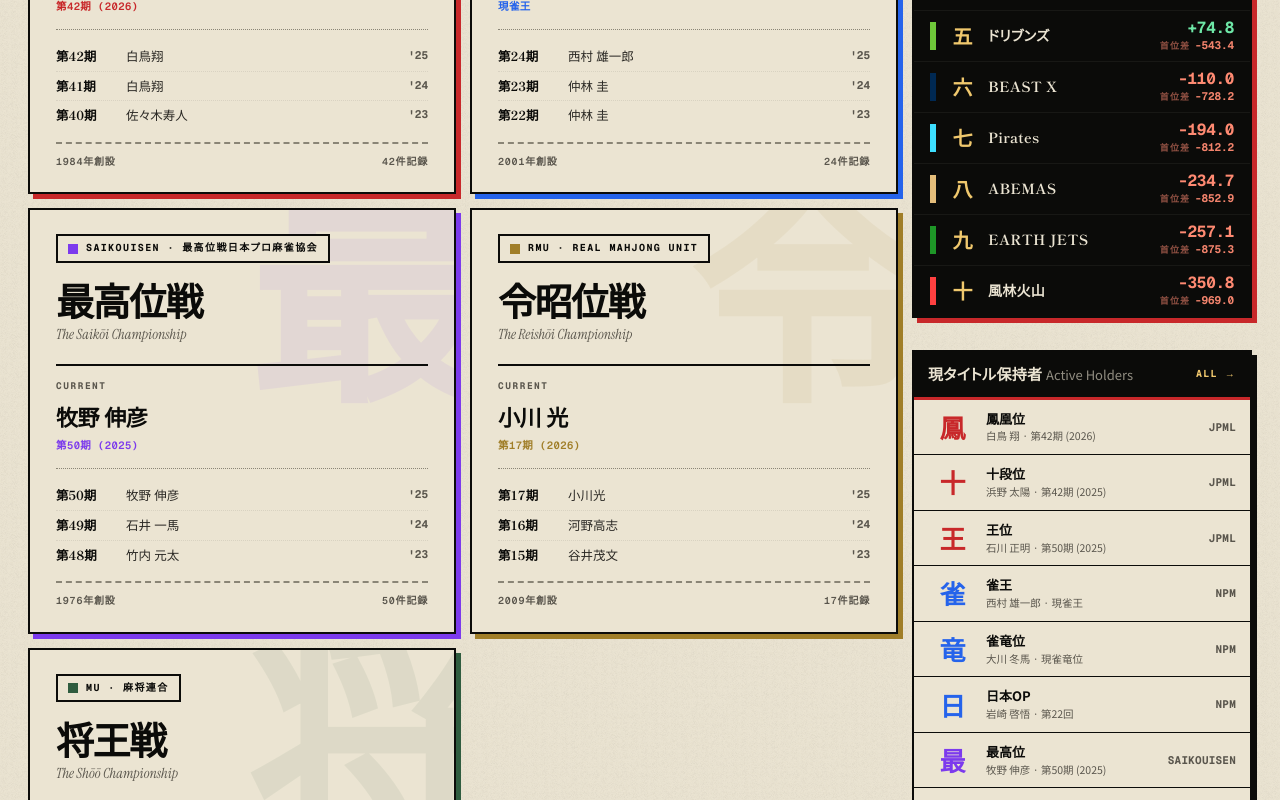
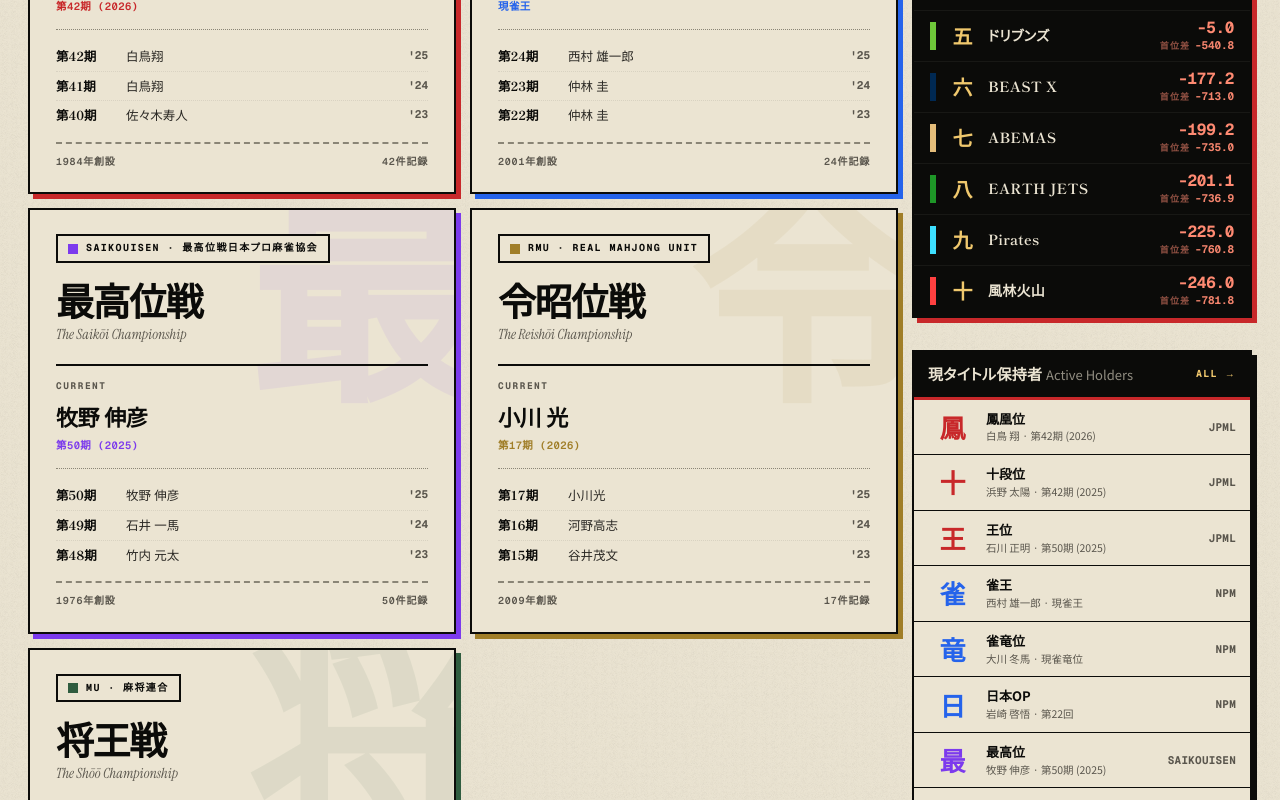
Before and after one commit to icnmyb/tsumora, a Next.js app: page / in a window 1280 px wide. Shown: the part 1619-2419 px from the top of the page. Built offline with nearby package versions, Linux system fonts and the light colour scheme.

Commit message:
Mリーグ11月16日・17日結果を反映

```diff
--- a/app/mleague/season-data.ts
+++ b/app/mleague/season-data.ts
@@ -54,7 +54,7 @@ const SCHEDULE_TEAM_SLUGS: Record<MLeagueTeamId, string> = {
   pirates: "pirates",
 };
 
-const COMPLETED_THROUGH = "2026-11-13";
+const COMPLETED_THROUGH = "2026-11-17";
 
 const upcomingMatches: RegularSeasonMatch[] = MLEAGUE_REGULAR_2026_27_TABLES
   .filter(([date]) => date > COMPLETED_THROUGH)
@@ -68,73 +68,74 @@ export const REGULAR_2026_27 = {
   season: "2026-27",
   startDate: "2026-09-14",
   asOf: COMPLETED_THROUGH,
-  gamesPlayed: 136,
+  gamesPlayed: 144,
   totalGames: 300,
   summary:
-    "大和証券Mリーグ2026-27は11月13日終了時点で136試合を消化。永井孝典、朝倉康心、佐野ひなこ、茅森早香が同日のトップを獲得し、KADOKAWAサクラナイツが618.2ptで暫定首位に立った。",
+    "大和証券Mリーグ2026-27は11月17日終了時点で144試合を消化。東城りお、鈴木たろう、三浦智博、滝沢和典、白鳥翔が同日のトップを獲得し、KADOKAWAサクラナイツが535.8ptで暫定首位に立った。",
   standings: [
-    { rank: 1, teamSlug: "sakura-knights", points: 618.2, gamesPlayed: 56, gamesTotal: 120, firsts: 23, bestScore: 62800 },
-    { rank: 2, teamSlug: "raiden", points: 180.1, gamesPlayed: 54, gamesTotal: 120, firsts: 17, bestScore: 81900 },
-    { rank: 3, teamSlug: "konami", points: 174.2, gamesPlayed: 54, gamesTotal: 120, firsts: 17, bestScore: 62200 },
-    { rank: 4, teamSlug: "phoenix", points: 99.3, gamesPlayed: 54, gamesTotal: 120, firsts: 12, bestScore: 71100 },
-    { rank: 5, teamSlug: "drivens", points: 74.8, gamesPlayed: 54, gamesTotal: 120, firsts: 15, bestScore: 66700 },
-    { rank: 6, teamSlug: "beast-x", points: -110.0, gamesPlayed: 54, gamesTotal: 120, firsts: 11, bestScore: 82700 },
-    { rank: 7, teamSlug: "pirates", points: -194.0, gamesPlayed: 56, gamesTotal: 120, firsts: 10, bestScore: 62600 },
-    { rank: 8, teamSlug: "abemas", points: -234.7, gamesPlayed: 54, gamesTotal: 120, firsts: 10, bestScore: 81600 },
-    { rank: 9, teamSlug: "earth-jets", points: -257.1, gamesPlayed: 54, gamesTotal: 120, firsts: 12, bestScore: 61800 },
-    { rank: 10, teamSlug: "furinkazan", points: -350.8, gamesPlayed: 54, gamesTotal: 120, firsts: 9, bestScore: 74600 },
+    { rank: 1, teamSlug: "sakura-knights", points: 535.8, gamesPlayed: 58, gamesTotal: 120, firsts: 23, bestScore: 62800 },
+    { rank: 2, teamSlug: "konami", points: 241.2, gamesPlayed: 58, gamesTotal: 120, firsts: 19, bestScore: 62200 },
+    { rank: 3, teamSlug: "raiden", points: 155.5, gamesPlayed: 58, gamesTotal: 120, firsts: 18, bestScore: 81900 },
+    { rank: 4, teamSlug: "phoenix", points: 121.0, gamesPlayed: 56, gamesTotal: 120, firsts: 12, bestScore: 53500 },
+    { rank: 5, teamSlug: "drivens", points: -5.0, gamesPlayed: 58, gamesTotal: 120, firsts: 16, bestScore: 66700 },
+    { rank: 6, teamSlug: "beast-x", points: -177.2, gamesPlayed: 58, gamesTotal: 120, firsts: 12, bestScore: 86000 },
+    { rank: 7, teamSlug: "abemas", points: -199.2, gamesPlayed: 58, gamesTotal: 120, firsts: 11, bestScore: 81600 },
+    { rank: 8, teamSlug: "earth-jets", points: -201.1, gamesPlayed: 58, gamesTotal: 120, firsts: 14, bestScore: 61800 },
+    { rank: 9, teamSlug: "pirates", points: -225.0, gamesPlayed: 58, gamesTotal: 120, firsts: 10, bestScore: 54200 },
+    { rank: 10, teamSlug: "furinkazan", points: -246.0, gamesPlayed: 56, gamesTotal: 120, firsts: 10, bestScore: 74700 },
   ] satisfies RegularSeasonStanding[],
   playerStats: [
-    { playerId: "setokuma", teamSlug: "raiden", games: 14, firsts: 8, seconds: 2, thirds: 4, fourths: 0, points: 483.8, bestScore: 81900 },
-    { playerId: "honda", teamSlug: "raiden", games: 16, firsts: 7, seconds: 3, thirds: 6, fourths: 0, points: 354.4, bestScore: 62300 },
-    { playerId: "okada", teamSlug: "sakura-knights", games: 13, firsts: 8, seconds: 1, thirds: 0, fourths: 4, points: 273.9, bestScore: 62800 },
-    { playerId: "hiro-shibata", teamSlug: "earth-jets", games: 16, firsts: 7, seconds: 3, thirds: 4, fourths: 2, points: 250.6, bestScore: 61800 },
-    { playerId: "watanabe", teamSlug: "drivens", games: 15, firsts: 7, seconds: 3, thirds: 1, fourths: 4, points: 231.8, bestScore: 47700 },
-    { playerId: "sasaki", teamSlug: "konami", games: 16, firsts: 7, seconds: 1, thirds: 2, fourths: 6, points: 151.2, bestScore: 62200 },
+    { playerId: "setokuma", teamSlug: "raiden", games: 15, firsts: 8, seconds: 2, thirds: 5, fourths: 0, points: 457.0, bestScore: 81900 },
+    { playerId: "honda", teamSlug: "raiden", games: 17, firsts: 8, seconds: 3, thirds: 6, fourths: 0, points: 409.5, bestScore: 62300 },
+    { playerId: "okada", teamSlug: "sakura-knights", games: 14, firsts: 8, seconds: 1, thirds: 0, fourths: 5, points: 233.1, bestScore: 62800 },
     { playerId: "shirinashihama_wataru", teamSlug: "sakura-knights", games: 15, firsts: 5, seconds: 5, thirds: 2, fourths: 3, points: 221.0, bestScore: 59100 },
-    { playerId: "taii", teamSlug: "abemas", games: 15, firsts: 5, seconds: 2, thirds: 4, fourths: 4, points: 82.5, bestScore: 81600 },
-    { playerId: "hori", teamSlug: "sakura-knights", games: 14, firsts: 8, seconds: 0, thirds: 2, fourths: 4, points: 245.6, bestScore: 59300 },
+    { playerId: "hiro-shibata", teamSlug: "earth-jets", games: 18, firsts: 7, seconds: 3, thirds: 6, fourths: 2, points: 213.5, bestScore: 61800 },
+    { playerId: "hori", teamSlug: "sakura-knights", games: 15, firsts: 8, seconds: 0, thirds: 2, fourths: 5, points: 204.0, bestScore: 59300 },
+    { playerId: "watanabe", teamSlug: "drivens", games: 16, firsts: 7, seconds: 3, thirds: 1, fourths: 5, points: 157.3, bestScore: 47700 },
     { playerId: "daigo", teamSlug: "phoenix", games: 15, firsts: 4, seconds: 6, thirds: 3, fourths: 2, points: 133.8, bestScore: 53500 },
+    { playerId: "sasaki", teamSlug: "konami", games: 18, firsts: 7, seconds: 2, thirds: 3, fourths: 6, points: 124.9, bestScore: 62200 },
+    { playerId: "takizawa", teamSlug: "konami", games: 15, firsts: 6, seconds: 3, thirds: 2, fourths: 4, points: 116.8, bestScore: 59500 },
+    { playerId: "tojo", teamSlug: "beast-x", games: 16, firsts: 4, seconds: 3, thirds: 6, fourths: 3, points: 110.4, bestScore: 86000 },
+    { playerId: "sano_hinako", teamSlug: "phoenix", games: 11, firsts: 4, seconds: 2, thirds: 2, fourths: 3, points: 106.1, bestScore: 52500 },
     { playerId: "matsumoto", teamSlug: "abemas", games: 18, firsts: 3, seconds: 10, thirds: 3, fourths: 2, points: 90.9, bestScore: 58200 },
     { playerId: "takamiya", teamSlug: "konami", games: 11, firsts: 3, seconds: 3, thirds: 4, fourths: 1, points: 88.5, bestScore: 40100 },
-    { playerId: "tojo", teamSlug: "beast-x", games: 15, firsts: 3, seconds: 3, thirds: 6, fourths: 3, points: 4.4, bestScore: 82700 },
-    { playerId: "takizawa", teamSlug: "konami", games: 13, firsts: 4, seconds: 3, thirds: 2, fourths: 4, points: 23.5, bestScore: 59500 },
+    { playerId: "taii", teamSlug: "abemas", games: 16, firsts: 5, seconds: 2, thirds: 5, fourths: 4, points: 71.0, bestScore: 81600 },
     { playerId: "nakabayashi", teamSlug: "pirates", games: 16, firsts: 5, seconds: 4, thirds: 3, fourths: 4, points: 50.3, bestScore: 48700 },
+    { playerId: "asami", teamSlug: "drivens", games: 11, firsts: 3, seconds: 3, thirds: 3, fourths: 2, points: 34.2, bestScore: 50800 },
+    { playerId: "suzuki-t", teamSlug: "drivens", games: 15, firsts: 4, seconds: 2, thirds: 6, fourths: 3, points: 27.5, bestScore: 62300 },
+    { playerId: "nikaido-a", teamSlug: "furinkazan", games: 12, firsts: 3, seconds: 2, thirds: 6, fourths: 1, points: 26.5, bestScore: 74700 },
     { playerId: "katsumata", teamSlug: "furinkazan", games: 15, firsts: 3, seconds: 6, thirds: 4, fourths: 2, points: 6.5, bestScore: 45300 },
-    { playerId: "nakata", teamSlug: "beast-x", games: 11, firsts: 3, seconds: 2, thirds: 2, fourths: 4, points: -25.0, bestScore: 69300 },
-    { playerId: "sano_hinako", teamSlug: "phoenix", games: 10, firsts: 4, seconds: 1, thirds: 2, fourths: 3, points: 89.4, bestScore: 63300 },
-    { playerId: "suzuki-y", teamSlug: "pirates", games: 14, firsts: 2, seconds: 7, thirds: 1, fourths: 4, points: -30.0, bestScore: 54200 },
-    { playerId: "asami", teamSlug: "drivens", games: 11, firsts: 3, seconds: 3, thirds: 3, fourths: 2, points: 34.2, bestScore: 50800 },
-    { playerId: "suzuki-t", teamSlug: "drivens", games: 13, firsts: 3, seconds: 2, thirds: 5, fourths: 3, points: -20.9, bestScore: 62300 },
+    { playerId: "kayamori", teamSlug: "phoenix", games: 13, firsts: 3, seconds: 4, thirds: 2, fourths: 4, points: -7.3, bestScore: 51100 },
     { playerId: "suzuki-d", teamSlug: "beast-x", games: 14, firsts: 2, seconds: 5, thirds: 4, fourths: 3, points: -9.1, bestScore: 64700 },
-    { playerId: "nikaido-a", teamSlug: "furinkazan", games: 11, firsts: 2, seconds: 2, thirds: 6, fourths: 1, points: -68.2, bestScore: 41900 },
+    { playerId: "suzuki-y", teamSlug: "pirates", games: 15, firsts: 2, seconds: 8, thirds: 1, fourths: 4, points: -34.7, bestScore: 54200 },
+    { playerId: "shiratori", teamSlug: "abemas", games: 13, firsts: 2, seconds: 5, thirds: 3, fourths: 3, points: -71.3, bestScore: 39300 },
     { playerId: "aikawa", teamSlug: "earth-jets", games: 13, firsts: 2, seconds: 4, thirds: 6, fourths: 1, points: -73.1, bestScore: 38000 },
+    { playerId: "nakata", teamSlug: "beast-x", games: 12, firsts: 3, seconds: 2, thirds: 2, fourths: 5, points: -78.5, bestScore: 69300 },
+    { playerId: "date", teamSlug: "konami", games: 14, firsts: 3, seconds: 5, thirds: 0, fourths: 6, points: -89.0, bestScore: 46200 },
+    { playerId: "asakura_koshin", teamSlug: "pirates", games: 15, firsts: 3, seconds: 4, thirds: 5, fourths: 3, points: -89.7, bestScore: 54000 },
+    { playerId: "miura", teamSlug: "earth-jets", games: 10, firsts: 2, seconds: 3, thirds: 2, fourths: 3, points: -100.0, bestScore: 46000 },
+    { playerId: "takeuchi", teamSlug: "phoenix", games: 17, firsts: 1, seconds: 7, thirds: 6, fourths: 3, points: -111.6, bestScore: 53500 },
+    { playerId: "akutsu", teamSlug: "sakura-knights", games: 14, firsts: 2, seconds: 4, thirds: 4, fourths: 4, points: -122.3, bestScore: 62700 },
     { playerId: "uchikawa", teamSlug: "furinkazan", games: 14, firsts: 2, seconds: 5, thirds: 2, fourths: 5, points: -134.9, bestScore: 46300 },
-    { playerId: "akutsu", teamSlug: "sakura-knights", games: 14, firsts: 2, seconds: 4, thirds: 4, fourths: 4, points: -122.3, bestScore: 62700 },
-    { playerId: "kayamori", teamSlug: "phoenix", games: 13, firsts: 3, seconds: 4, thirds: 2, fourths: 4, points: -7.3, bestScore: 71100 },
-    { playerId: "shimoishi", teamSlug: "beast-x", games: 14, firsts: 3, seconds: 4, thirds: 2, fourths: 5, points: -80.3, bestScore: 51100 },
-    { playerId: "date", teamSlug: "konami", games: 14, firsts: 3, seconds: 5, thirds: 0, fourths: 6, points: -89.0, bestScore: 46200 },
-    { playerId: "asakura_koshin", teamSlug: "pirates", games: 14, firsts: 3, seconds: 4, thirds: 4, fourths: 3, points: -63.4, bestScore: 62600 },
-    { playerId: "kurosawa", teamSlug: "raiden", games: 12, firsts: 2, seconds: 2, thirds: 5, fourths: 3, points: -111.0, bestScore: 42500 },
+    { playerId: "nagai", teamSlug: "furinkazan", games: 15, firsts: 2, seconds: 4, thirds: 5, fourths: 4, points: -144.1, bestScore: 54600 },
     { playerId: "mizuhara", teamSlug: "pirates", games: 12, firsts: 0, seconds: 5, thirds: 5, fourths: 2, points: -150.9, bestScore: 37400 },
-    { playerId: "takeuchi", teamSlug: "phoenix", games: 16, firsts: 1, seconds: 6, thirds: 6, fourths: 3, points: -116.6, bestScore: 53500 },
+    { playerId: "kurosawa", teamSlug: "raiden", games: 13, firsts: 2, seconds: 2, thirds: 5, fourths: 4, points: -175.3, bestScore: 42500 },
+    { playerId: "shimoishi", teamSlug: "beast-x", games: 16, firsts: 3, seconds: 4, thirds: 2, fourths: 7, points: -200.0, bestScore: 51100 },
+    { playerId: "sonoda", teamSlug: "drivens", games: 16, firsts: 2, seconds: 2, thirds: 7, fourths: 5, points: -224.0, bestScore: 66700 },
     { playerId: "ishii", teamSlug: "earth-jets", games: 17, firsts: 3, seconds: 4, thirds: 3, fourths: 7, points: -241.5, bestScore: 42100 },
-    { playerId: "sonoda", teamSlug: "drivens", games: 15, firsts: 2, seconds: 2, thirds: 7, fourths: 4, points: -170.3, bestScore: 66700 },
-    { playerId: "shiratori", teamSlug: "abemas", games: 11, firsts: 1, seconds: 4, thirds: 3, fourths: 3, points: -131.7, bestScore: 39300 },
-    { playerId: "miura", teamSlug: "earth-jets", games: 8, firsts: 0, seconds: 3, thirds: 2, fourths: 3, points: -193.1, bestScore: 31200 },
-    { playerId: "hinata", teamSlug: "abemas", games: 10, firsts: 1, seconds: 0, thirds: 5, fourths: 4, points: -276.4, bestScore: 43600 },
-    { playerId: "nagai", teamSlug: "furinkazan", games: 14, firsts: 2, seconds: 3, thirds: 5, fourths: 4, points: -154.2, bestScore: 74600 },
-    { playerId: "hagiwara", teamSlug: "raiden", games: 12, firsts: 0, seconds: 1, thirds: 2, fourths: 9, points: -547.1, bestScore: 26400 },
+    { playerId: "hinata", teamSlug: "abemas", games: 11, firsts: 1, seconds: 0, thirds: 6, fourths: 4, points: -289.8, bestScore: 43600 },
+    { playerId: "hagiwara", teamSlug: "raiden", games: 13, firsts: 0, seconds: 2, thirds: 2, fourths: 9, points: -535.7, bestScore: 31400 },
   ] satisfies RegularSeasonPlayerStats[],
   openingResults: [
     { game: 1, winnerId: "aikawa", winnerTeamSlug: "earth-jets", points: 58.0 },
     { game: 2, winnerId: "asakura_koshin", winnerTeamSlug: "pirates", points: 54.7 },
   ] satisfies RegularSeasonMatchResult[],
   latestResults: [
-    { game: 1, winnerId: "nagai", winnerTeamSlug: "furinkazan", points: 74.6 },
-    { game: 2, winnerId: "asakura_koshin", winnerTeamSlug: "pirates", points: 62.6 },
-    { game: 3, winnerId: "sano_hinako", winnerTeamSlug: "phoenix", points: 63.3 },
-    { game: 4, winnerId: "kayamori", winnerTeamSlug: "phoenix", points: 71.1 },
+    { game: 1, winnerId: "tojo", winnerTeamSlug: "beast-x", points: 106.0 },
+    { game: 2, winnerId: "suzuki-t", winnerTeamSlug: "drivens", points: 80.4 },
+    { game: 3, winnerId: "miura", winnerTeamSlug: "earth-jets", points: 27.1 },
+    { game: 3, winnerId: "takizawa", winnerTeamSlug: "konami", points: 27.1 },
+    { game: 4, winnerId: "shiratori", winnerTeamSlug: "abemas", points: 58.8 },
   ] satisfies RegularSeasonMatchResult[],
   upcomingMatches,
 } as const;
```
